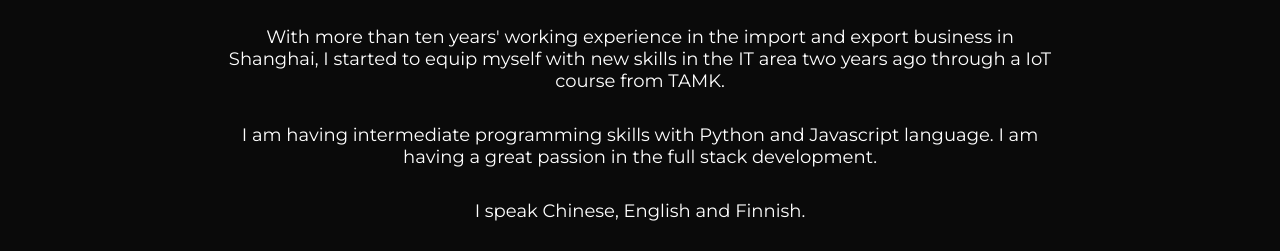
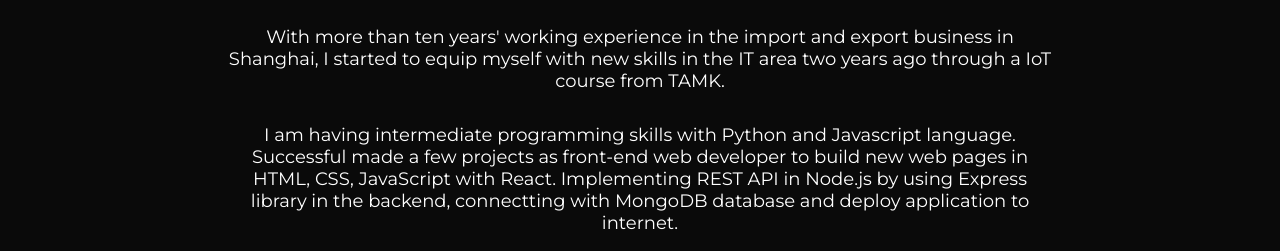
Before and after one commit to Ribo228/portfolio, a plain HTML site: page index.html in a window 1280 px wide. Shown: the part 701-952 px from the top of the page. Drawn offline with Linux system fonts and the light colour scheme.

Commit message:
Update index.html

```diff
--- a/index.html
+++ b/index.html
@@ -76,8 +76,9 @@
           </p>
           <p class="mb-2">
             I am having intermediate programming skills with Python and Javascript language.
-            I am having a great passion in the full stack development.
-
+            Successful made a few projects as front-end web developer to build new web pages in HTML, CSS,
+            JavaScript with React. Implementing REST API in Node.js by using Express library in the backend,
+            connectting with MongoDB database and deploy application to internet.
 
           </p>
           <p>
```
